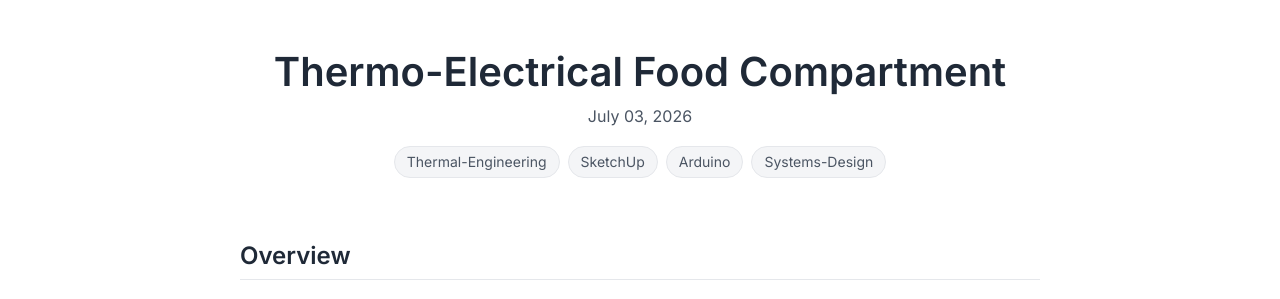
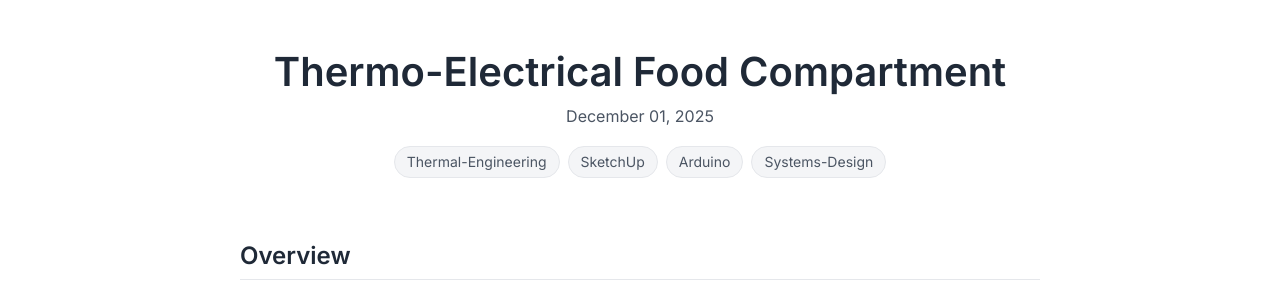
Before and after one commit to mackaygunn/mackaygunn.github.io, a Jekyll site: the page built from _projects/thermo-electrical-lunchbox/2025-12-01-thermo-electrical-lunchbox.md, in a window 1280 px wide and 900 px high. Shown: the part 183-482 px from the top of the window. Built offline with Jekyll 4.4.1, drawn with Linux system fonts in a browser that asks for light colours.

Commit message:
Fix future date bug preventing GitHub Pages from deploying the project

```diff
--- a/_projects/thermo-electrical-lunchbox/2026-07-03-thermo-electrical-lunchbox.md
+++ b/_projects/thermo-electrical-lunchbox/2025-12-01-thermo-electrical-lunchbox.md
@@ -1,7 +1,7 @@
 ---
 layout: project
 title: "Thermo-Electrical Food Compartment"
-date: 2026-07-03
+date: 2025-12-01
 categories: [design-simulation, physical-projects]
 tags: [Thermal-Engineering, SketchUp, Arduino, Systems-Design]
 image: "/ramiruliyanage.github.io/assets/images/projects/lunchbox/cover.jpg"
```
